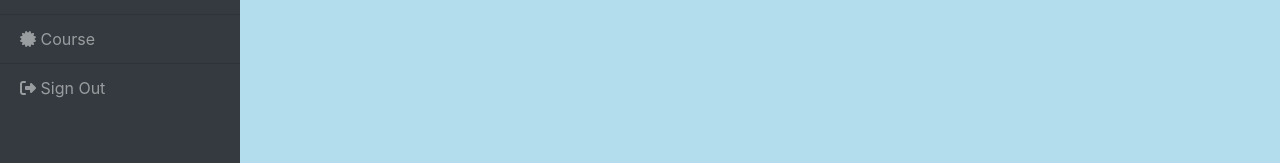
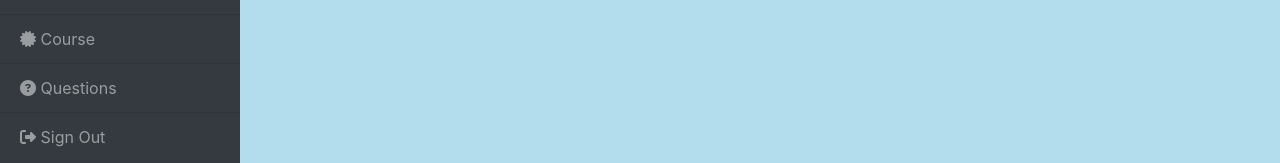
Before and after one commit to upendra-tarnoju/exam-portal, a React (Create React App) app in the folder frontend/: page /examiner in a window 1280 px wide. Shown: the part 191-354 px from the top of the page. Built offline with nearby package versions, Linux system fonts and the light colour scheme.

Commit message:
added questions component

```diff
--- a/frontend/src/components/examiner-component/examiner-sidebar-component/examinerSidebar.js
+++ b/frontend/src/components/examiner-component/examiner-sidebar-component/examinerSidebar.js
@@ -57,6 +57,16 @@ class ExaminerSidebar extends Component {
 					>
 						<i className='fa fa-certificate'></i> Course
 					</Link>
+					<Link
+						to='/examiner/questions'
+						className={`list-group-item list-group-item-action bg-dark adminIcon ${
+							this.state.selectedTab === 'questions'
+								? 'text-white'
+								: 'text-white-50'
+						}`}
+					>
+						<i className='fa fa-question-circle'></i> Questions
+					</Link>
 					<a
 						href='/login'
 						onClick={() => {
--- /dev/null
+++ b/frontend/src/components/examiner-component/sidebar-content-component/questions-component/questions.js
@@ -0,0 +1,9 @@
+import React from 'react';
+
+class Questions extends React.Component {
+	render() {
+		return <div>Questions</div>;
+	}
+}
+
+export default Questions;
--- a/frontend/src/components/examiner-component/sidebar-content-component/sidebarContent.js
+++ b/frontend/src/components/examiner-component/sidebar-content-component/sidebarContent.js
@@ -1,12 +1,12 @@
 import React, { Component } from 'react';
 import { connect } from 'react-redux';
+import { Route, withRouter, Switch } from 'react-router-dom';
 
 import Courses from './courses-component/courses';
 import Exam from './exam-component/exam';
 import * as ActionType from '../../../action';
-import { Route, withRouter, Switch } from 'react-router-dom';
-
 import EditExam from './exam-component/edit-exam-component/editExam';
+import Questions from './questions-component/questions';
 
 class SidebarContent extends Component {
 	constructor(props) {
@@ -40,14 +40,9 @@ class SidebarContent extends Component {
 						path='/examiner/exam/:examId'
 						component={EditExam}
 					></Route>
-
 					<Route path='/examiner/course' component={Courses}></Route>
+					<Route path='/examiner/questions' component={Questions}></Route>
 				</Switch>
-				{/* {this.props.panelWindow === 'manageCourse' ? (
-					<Courses />
-				) : this.props.panelWindow === 'manageExam' ? (
-					<Exam />
-				) : null} */}
 			</div>
 		);
 	}
@@ -55,7 +50,6 @@ class SidebarContent extends Component {
 
 const mapStateToProps = (state) => {
 	return {
-		panelWindow: state.examinerReducer.examinerTab,
 		panelHeading: state.examinerReducer.examinerHeading,
 		toggle: state.adminReducer.sidebarToggle,
 	};
```
